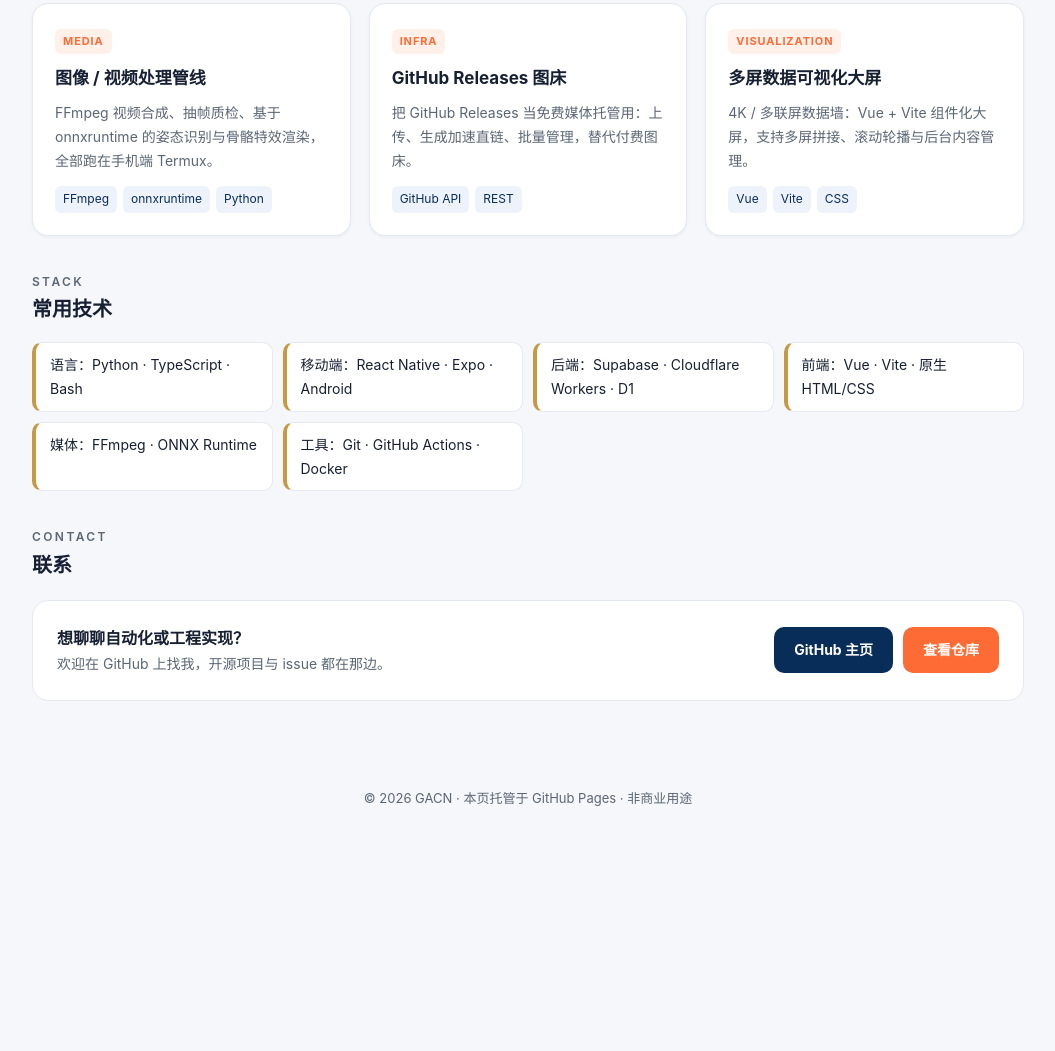
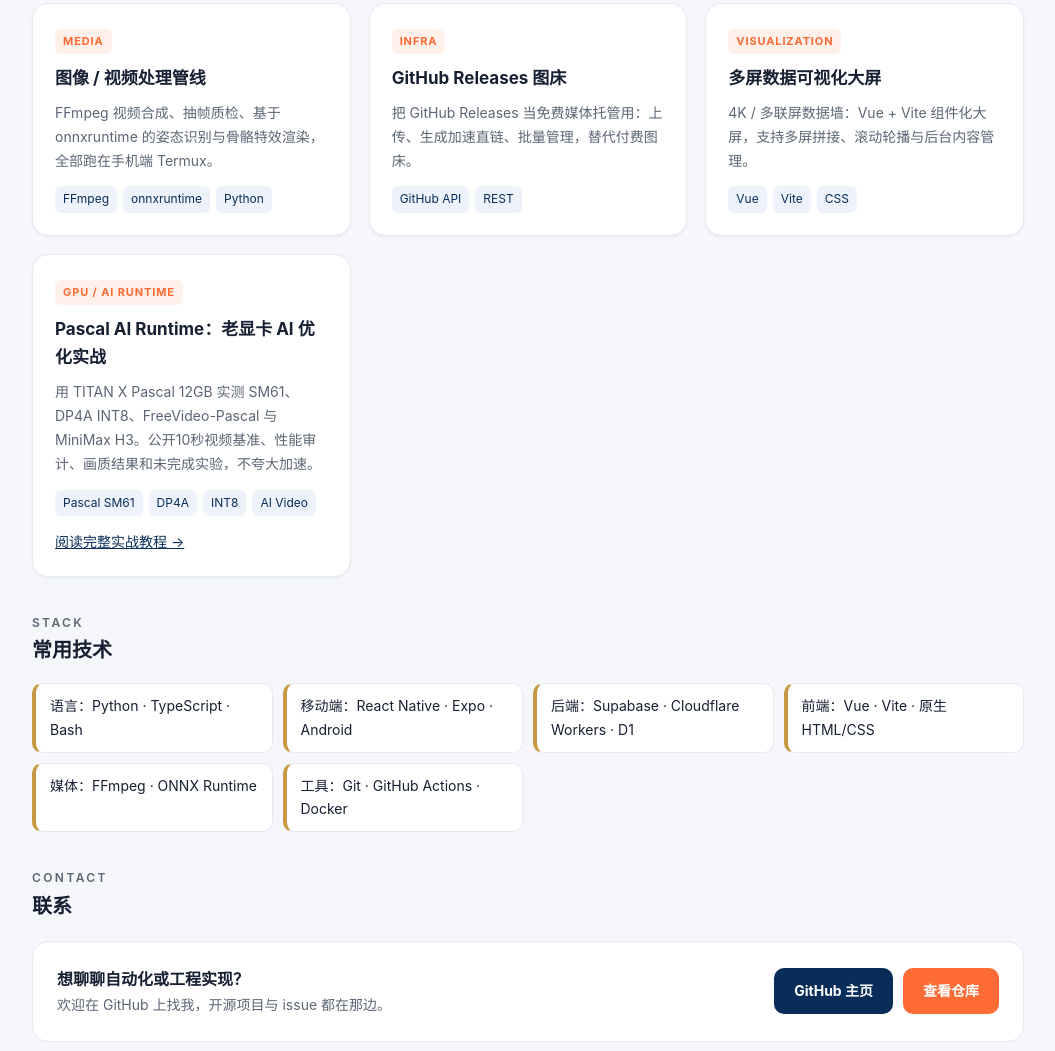
Before and after one commit to GACN/GACN.github.io, a plain HTML site: page index.html in a window 1280 px wide. Shown: the part 870-1921 px from the top of the page, without its empty margins (112-1167 px from the left). Before the commit the page ends 1719 px from the top, so only its background shows below. Drawn offline with Linux system fonts and the light colour scheme.

Commit message:
site: add Pascal AI Runtime guide to project index

```diff
--- a/index.html
+++ b/index.html
@@ -96,6 +96,13 @@ footer{padding:22px 24px 40px;text-align:center;color:var(--muted);font-size:13p
       <p>4K / 多联屏数据墙：Vue + Vite 组件化大屏，支持多屏拼接、滚动轮播与后台内容管理。</p>
       <div class="meta"><i>Vue</i><i>Vite</i><i>CSS</i></div>
     </div>
+    <div class="card">
+      <span class="tag">GPU / AI RUNTIME</span>
+      <h3>Pascal AI Runtime：老显卡 AI 优化实战</h3>
+      <p>用 TITAN X Pascal 12GB 实测 SM61、DP4A INT8、FreeVideo-Pascal 与 MiniMax H3。公开10秒视频基准、性能审计、画质结果和未完成实验，不夸大加速。</p>
+      <div class="meta"><i>Pascal SM61</i><i>DP4A</i><i>INT8</i><i>AI Video</i></div>
+      <p style="margin-top:14px"><a href="https://github.com/GACN/GACN.github.io/blob/main/pascal-ai-runtime/README.md">阅读完整实战教程 →</a></p>
+    </div>
   </div>
 
   <h2><span>STACK</span>常用技术</h2>
```
